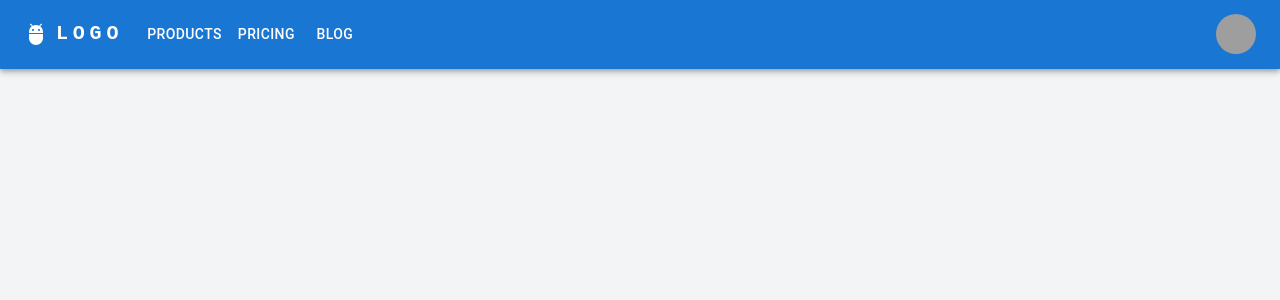
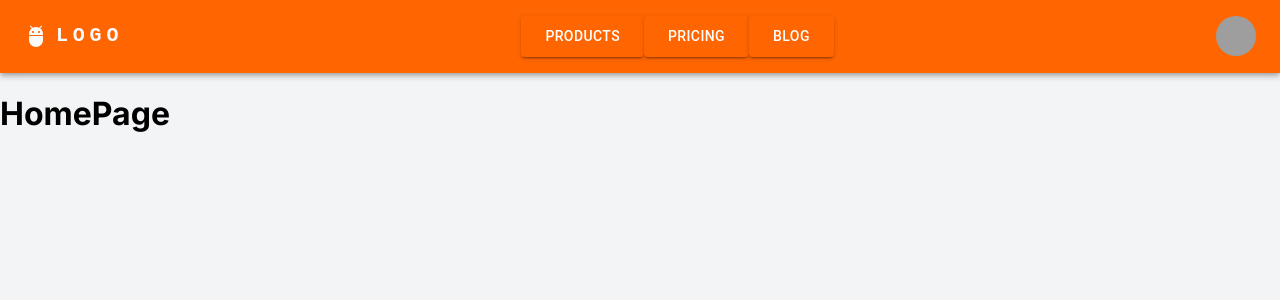
Before and after one commit to SaFaUU/petadoption-fe, a Next.js app: page / in a window 1280 px wide. Shown: the top 300 px of the page. Built offline with nearby package versions, Linux system fonts and the light colour scheme; grey boxes are pictures that could not be loaded.

Commit message:
Created theme and Navigation Bar

```diff
--- a/package.json
+++ b/package.json
@@ -21,8 +21,11 @@
     "@types/node": "^20",
     "@types/react": "^18",
     "@types/react-dom": "^18",
+    "autoprefixer": "^10.4.19",
     "eslint": "^8",
     "eslint-config-next": "14.0.3",
+    "postcss": "^8.4.38",
+    "tailwindcss": "^3.4.3",
     "typescript": "^5"
   }
 }
--- /dev/null
+++ b/postcss.config.js
@@ -0,0 +1,6 @@
+module.exports = {
+  plugins: {
+    tailwindcss: {},
+    autoprefixer: {},
+  },
+}
--- /dev/null
+++ b/src/app/(withCommonLayout)/layout.tsx
@@ -0,0 +1,13 @@
+import NavigationBar from "@/components/ui/shared/NavigationBar/NavigationBar";
+import React from "react";
+
+const layout = ({ children }: { children: React.ReactNode }) => {
+  return (
+    <div>
+      <NavigationBar />
+      {children}
+    </div>
+  );
+};
+
+export default layout;
--- /dev/null
+++ b/src/app/(withCommonLayout)/page.tsx
@@ -0,0 +1,11 @@
+import React from "react";
+
+const HomePage = () => {
+  return (
+    <div>
+      <h1>HomePage</h1>
+    </div>
+  );
+};
+
+export default HomePage;
--- a/src/app/layout.tsx
+++ b/src/app/layout.tsx
@@ -1,22 +1,27 @@
-import type { Metadata } from 'next'
-import { Inter } from 'next/font/google'
-import './globals.css'
+import type { Metadata } from "next";
+import { Inter } from "next/font/google";
+import "./globals.css";
+import Providers from "@/lib/Providers/Providers";
 
-const inter = Inter({ subsets: ['latin'] })
+const inter = Inter({ subsets: ["latin"] });
 
 export const metadata: Metadata = {
-  title: 'Create Next App',
-  description: 'Generated by create next app',
-}
+  title: "Create Next App",
+  description: "Generated by create next app",
+};
 
 export default function RootLayout({
   children,
 }: {
-  children: React.ReactNode
+  children: React.ReactNode;
 }) {
   return (
-    <html lang="en">
-      <body className={inter.className}>{children}</body>
-    </html>
-  )
+    <Providers>
+      <html lang="en">
+        <body className={inter.className} suppressHydrationWarning>
+          {children}
+        </body>
+      </html>
+    </Providers>
+  );
 }
--- a/src/app/page.tsx
+++ /dev/null
@@ -1,10 +0,0 @@
-import NavigationBar from "@/components/ui/shared/Appbar";
-import { Button } from "@mui/material";
-
-export default function Home() {
-  return (
-    <main>
-      <NavigationBar />
-    </main>
-  );
-}
--- a/src/components/ui/shared/Appbar.tsx
+++ b/src/components/ui/shared/NavigationBar/NavigationBar.tsx
@@ -118,7 +118,13 @@ function NavigationBar() {
           >
             LOGO
           </Typography>
-          <Box sx={{ flexGrow: 1, display: { xs: "none", md: "flex" } }}>
+          <Box
+            sx={{
+              flexGrow: 1,
+              display: { xs: "none", md: "flex" },
+              justifyContent: "center",
+            }}
+          >
             {pages.map((page) => (
               <Button
                 key={page}
--- /dev/null
+++ b/src/lib/Providers/Providers.tsx
@@ -0,0 +1,10 @@
+"use client";
+import { ThemeProvider } from "@mui/material";
+import React from "react";
+import { theme } from "../theme/theme";
+
+const Providers = ({ children }: { children: React.ReactNode }) => {
+  return <ThemeProvider theme={theme}>{children}</ThemeProvider>;
+};
+
+export default Providers;
--- /dev/null
+++ b/src/lib/theme/theme.ts
@@ -0,0 +1,42 @@
+import { createTheme } from "@mui/material/styles";
+
+export const theme = createTheme({
+  palette: {
+    primary: {
+      main: "#FF6500",
+      light: "#FF8A08",
+      contrastText: "#fafafa",
+    },
+    secondary: {
+      main: "#FFC100",
+      dark: "#ff8a65",
+    },
+    background: {
+      default: "#FFFFFF",
+      paper: "#edf2f4",
+    },
+    text: {
+      primary: "#023047",
+    },
+  },
+  components: {
+    MuiButton: {
+      defaultProps: {
+        variant: "contained",
+      },
+      styleOverrides: {
+        root: {
+          padding: "8px 24px",
+        },
+      },
+    },
+    MuiContainer: {
+      defaultProps: {
+        maxWidth: "lg",
+      },
+    },
+  },
+  typography: {
+    fontSize: 14,
+  },
+});
--- /dev/null
+++ b/tailwind.config.js
@@ -0,0 +1,15 @@
+/** @type {import('tailwindcss').Config} */
+module.exports = {
+  content: [
+    "./app/**/*.{js,ts,jsx,tsx,mdx}",
+    "./pages/**/*.{js,ts,jsx,tsx,mdx}",
+    "./components/**/*.{js,ts,jsx,tsx,mdx}",
+
+    // Or if using `src` directory:
+    "./src/**/*.{js,ts,jsx,tsx,mdx}",
+  ],
+  theme: {
+    extend: {},
+  },
+  plugins: [],
+}
```
Also changed, not shown: 1 other file (tests, documents, lock files or other folders).
